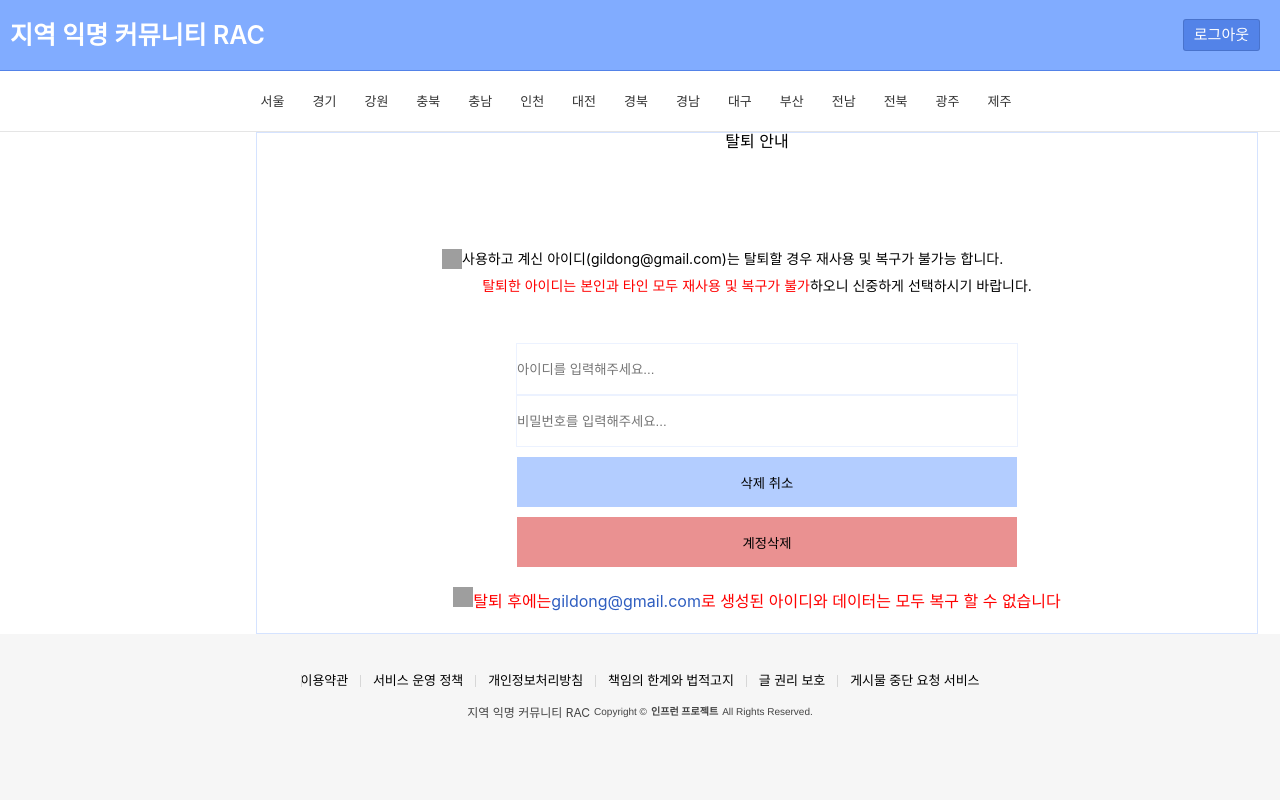
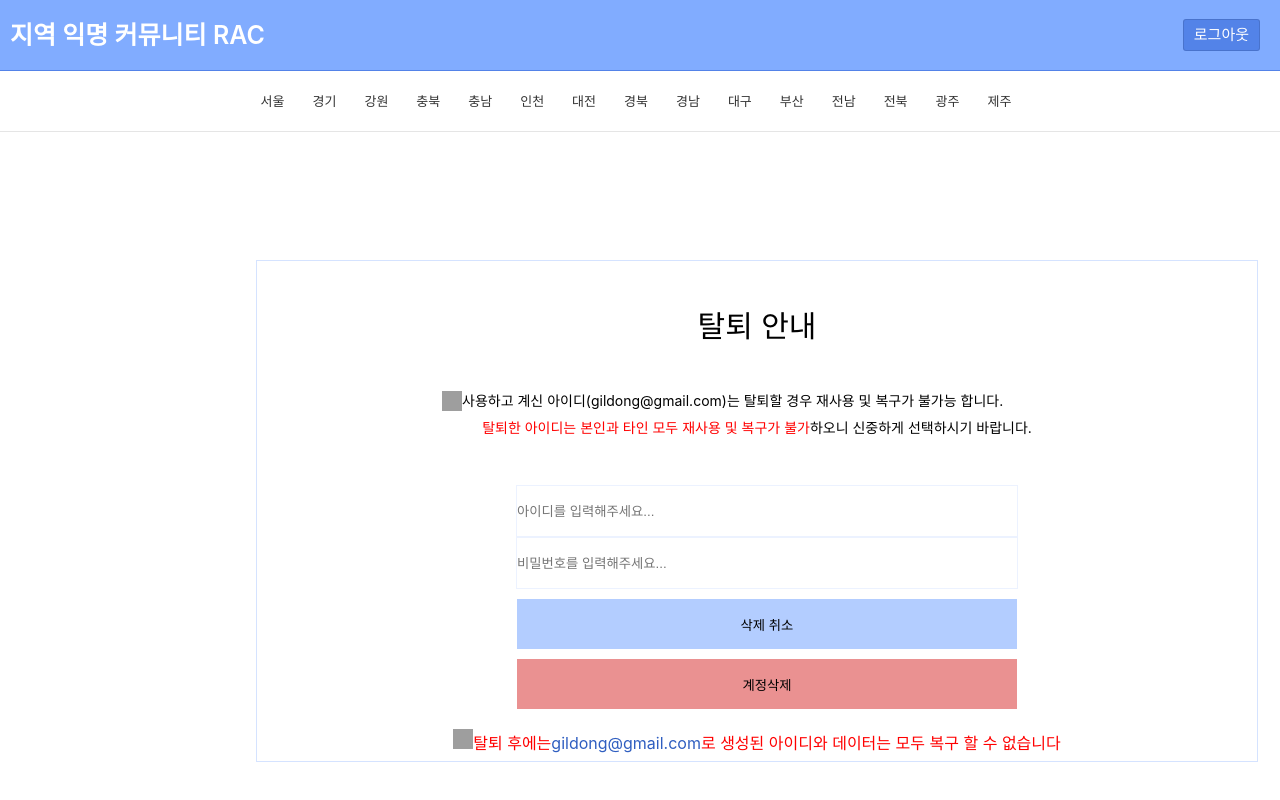
Before and after one commit to hamseungwan2023/InfleanProject, a React (Create React App) app in the folder client/: page /deleteAccount in a window 1280 px wide. Shown: the top 800 px of the page. Built offline with nearby package versions, Linux system fonts and the light colour scheme; grey boxes are pictures that could not be loaded.

Commit message:
profile기능 및 deleteAccount css수정

```diff
--- a/client/src/App.tsx
+++ b/client/src/App.tsx
@@ -38,6 +38,7 @@ const router = createBrowserRouter([
       },
       {
         path: "/logout",
+
         element: <Logout />,
       },
     ],
--- a/client/src/routes/DeleteAccount.tsx
+++ b/client/src/routes/DeleteAccount.tsx
@@ -16,7 +16,7 @@ const DeleteAccount = () => {
       setPassword(e.target.value);
     }
   };
-
+  console.log(username, password);
   const deleteUser = async (e: any) => {
     e.preventDefault();
     if (username === user.email && password === user.password) {
--- a/client/src/routes/Profile.tsx
+++ b/client/src/routes/Profile.tsx
@@ -23,6 +23,8 @@ const Profile = () => {
   const [password, setPassword] = useState<string>("");
   const [image, setImage] = useState<string>("");
 
+  const AllowedImageExtensions = [".jpg", ".jpeg", ".png", ".svg"]; // 허용할 이미지 확장자들
+
   const navigate = useNavigate();
 
   useEffect(() => {
@@ -31,6 +33,7 @@ const Profile = () => {
     setIsLoading(false);
   }, []);
 
+  //userData를 가져오는 함수 useEffect에 주석 취소
   const getUserData = async () => {
     try {
       const response = await axios.get(`${url}/:user_id`);
@@ -40,33 +43,58 @@ const Profile = () => {
     }
   };
 
+  //비밀번호 길이만큼 *을 추가해주는 로직
   let hidePassword = "";
   for (let i = 0; i < user.password.length; i++) {
     hidePassword += "*";
   }
 
+  //image 유형 걸러주는 함수
+  const isValidImageExtension = (filename: any) => {
+    const extension = filename.slice(
+      ((filename.lastIndexOf(".") - 1) >>> 0) + 2
+    );
+    return AllowedImageExtensions.includes(`.${extension.toLowerCase()}`);
+  };
+
   const imageOnChange = (e: any) => {
     if (e.target.files !== null) {
       const selectedFiles = e.target.files as FileList;
       setImage(URL.createObjectURL(selectedFiles?.[0]));
+      if (!isValidImageExtension(image)) {
+        alert("jpg, jpeg, png, svg의 형태만 가능합니다.");
+        return null;
+      }
     }
   };
 
-  const onChange = (e: any) => {};
+  const onChange = (e: any) => {
+    if (e.target.nickName) {
+      setNickName(e.target.value);
+    } else {
+      setPassword(e.target.value);
+    }
+  };
 
-  //   const onSubmit = async (e: React.FormEvent<HTMLFormElement>) => {
-  //     e.preventDefault();
-  //     try {
-  //       await axios.put(`${url}/:user_id`, {
-  //         //추후에 백엔드 api명세서 나오면 수정
-  //         userData.userData.nickname,
-  //         userData.userData.password,
-  //         userData.userData.profileImg,
-  //       });
-  //     } catch (e) {
-  //       console.log(e);
-  //     }
-  //   };
+  //백엔드 명세서 나오면 사용
+  // const onSubmit = async (e: React.FormEvent<HTMLFormElement>) => {
+  //   const passwordRegExp =
+  //     /^(?=.*[a-zA-Z])(?=.*[!@#$%^*+=-])(?=.*[0-9]).{8,25}$/;
+  //   if (!passwordRegExp.test(password)) {
+  //     alert("비밀번호: 숫자+영문자+특수문자 조합으로 8자리 이상 입력해주세요.");
+  //   }
+  //   e.preventDefault();
+  //   try {
+  //     await axios.put(`${url}/:user_id`, {
+  //       //추후에 백엔드 api명세서 나오면 수정
+  //       nickname: nickName,
+  //       password: password,
+  //       profileImg: image,
+  //     });
+  //   } catch (e) {
+  //     console.log(e);
+  //   }
+  // };
 
   return (
     <div>
--- a/client/src/routes/deleteAccount.module.scss
+++ b/client/src/routes/deleteAccount.module.scss
@@ -2,12 +2,19 @@
 @import "../scss/variables.scss";
 
 .deleteAccount_wrapper {
+  margin-top: 10%;
+  margin-bottom: 10%;
   text-align: center;
   margin-left: 20%;
   width: 1000px;
   height: 500px;
   border: $main200 1px solid;
 
+  h1 {
+    position: relative;
+    top: 50px;
+    font-size: 30px;
+  }
   .info_wrapper {
     margin-left: 18.5%;
     align-items: center;
@@ -26,6 +33,7 @@
     margin-left: 20px;
     .input_wrapper {
       input {
+        cursor: default;
         width: 500px;
         height: 50px;
         border: $main100 1px solid;
--- a/client/src/routes/profile.module.scss
+++ b/client/src/routes/profile.module.scss
@@ -4,6 +4,8 @@
   border: 1px solid #dfdfdf;
   margin-top: 11%;
   margin-left: 38%;
+  margin-bottom: 11%;
+
   h1 {
     margin-left: 40%;
     margin-top: 10%;
@@ -53,6 +55,7 @@
   border: 1px solid #dfdfdf;
   margin-top: 11%;
   margin-left: 38%;
+  margin-bottom: 11%;
   h1 {
     margin-top: 10%;
     margin-left: 33%;
```
